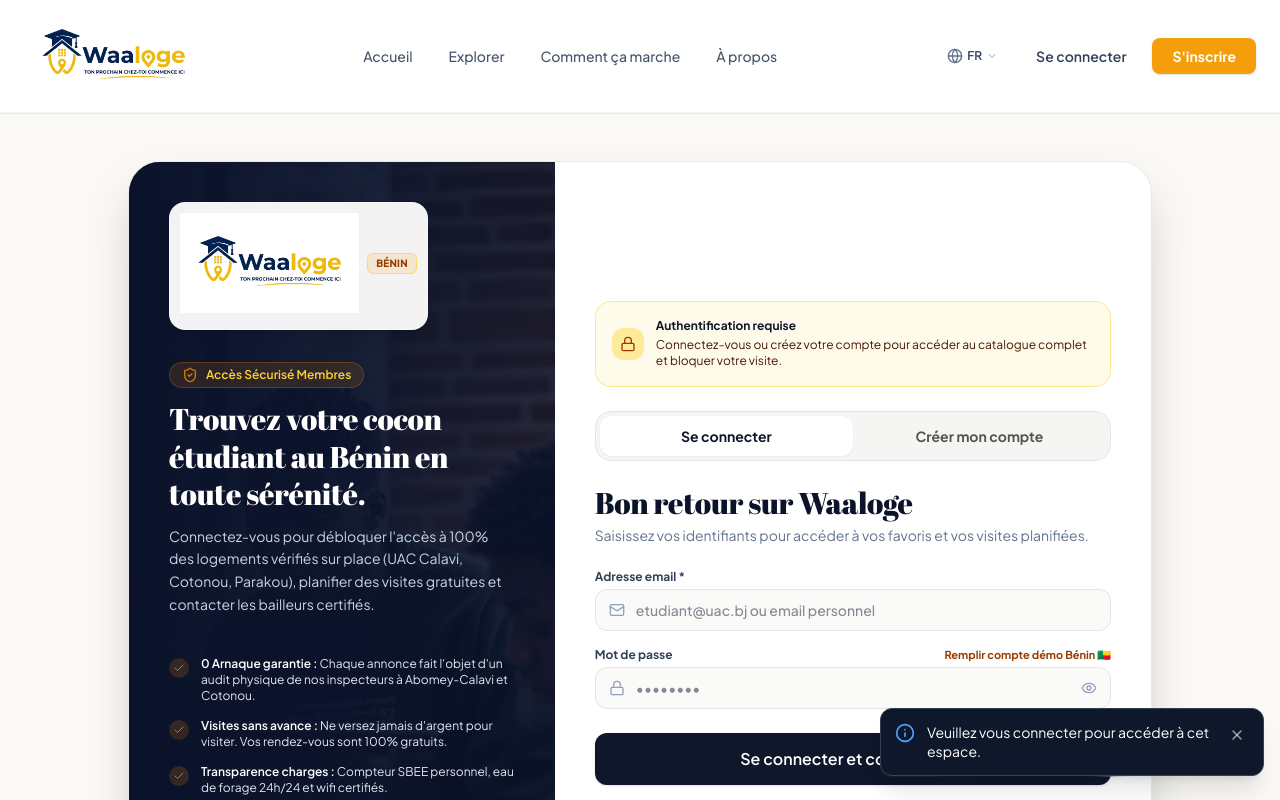
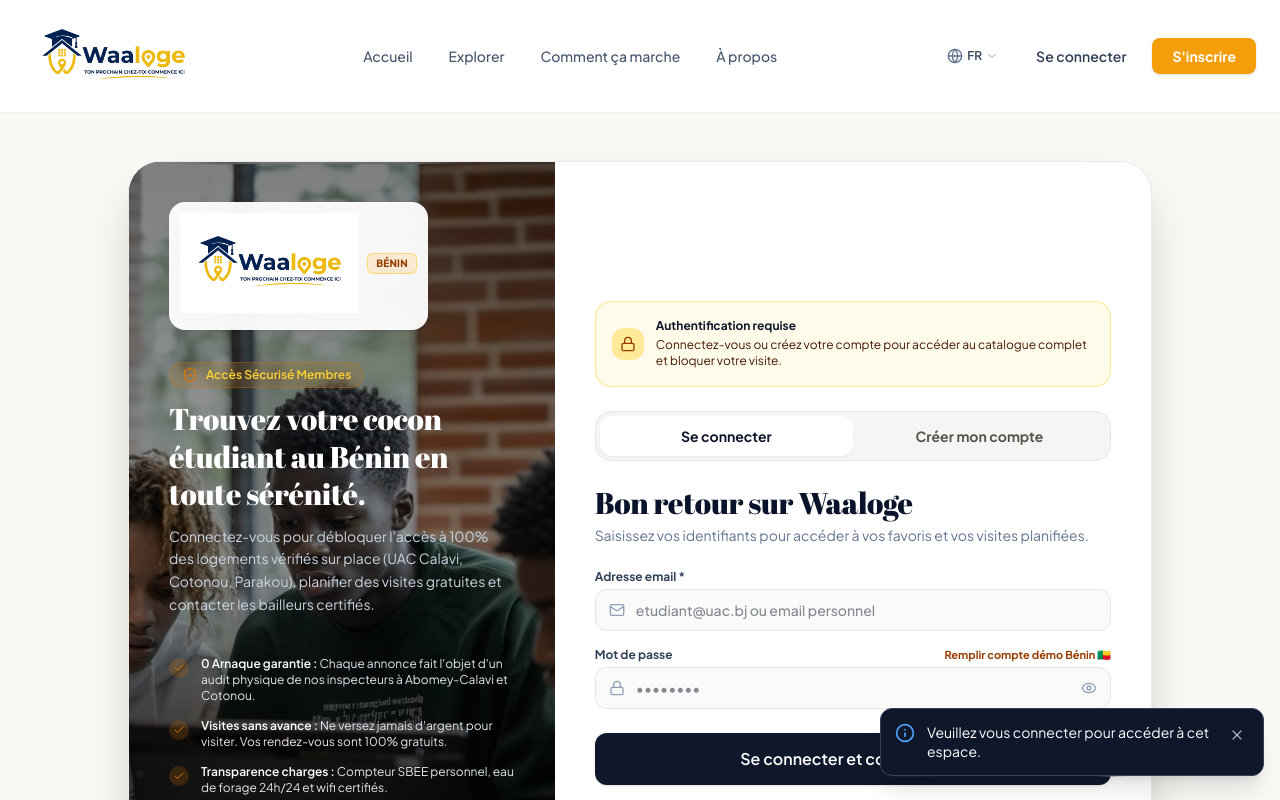
Before and after one commit to kakporosaire953-creator/Waaloge, a React (Vite) app: page / in a window 1280 px wide. Both pictures are taken after typing "Sample", "5" into the empty fields and a click on the button "Rechercher". Shown: the top 800 px of the page. Built offline with nearby package versions, Linux system fonts and the light colour scheme.

Commit message:
style(auth): remove blue color overlays to display crisp background photo

```diff
--- a/src/pages/AuthPage.tsx
+++ b/src/pages/AuthPage.tsx
@@ -106,7 +106,7 @@
         {/* LEFT PROMOTIONAL / PRESTIGE PANEL (Desktop & Tablet) */}
         <div className="lg:col-span-5 bg-[#0B132B] text-white p-8 sm:p-10 flex flex-col justify-between relative overflow-hidden">
 
-          {/* Background image container with subtle slow fade-in + scale animation */}
+          {/* Pure background image with subtle entrance animation */}
           <motion.div
             initial={{ opacity: 0, scale: 1.03 }}
             animate={{ opacity: 1, scale: 1 }}
@@ -117,11 +117,10 @@
               src={authStudentsImg}
               alt="Étudiants Waaloge"
               className="w-full h-full object-cover"
-              style={{ objectPosition: '65% center' }}
+              style={{ objectPosition: 'center center' }}
             />
-            {/* Deep Night Blue Overlay Gradient */}
-            <div className="absolute inset-0 bg-gradient-to-r from-[#0B132B] via-[#0B132B]/92 to-[#0B132B]/75" />
-            <div className="absolute inset-0 bg-[#0B132B]/40" />
+            {/* Subtle dark gradient scrim to keep text legible */}
+            <div className="absolute inset-0 bg-gradient-to-t from-black/85 via-black/40 to-black/50" />
           </motion.div>
 
           {/* Top Brand Header */}
```
